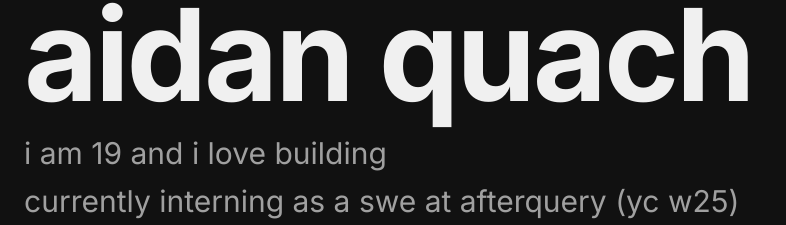
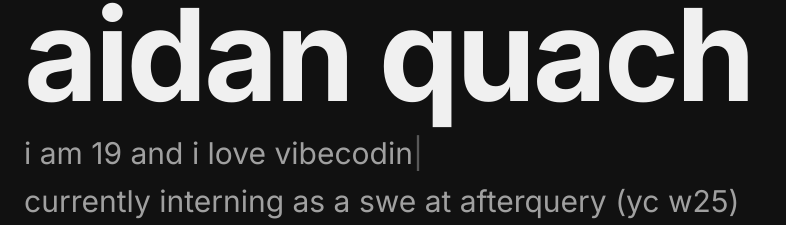
Before and after one commit to aidanq06/aidan, a Next.js app: page / in a window 1280 px wide. Shown: the part 73-298 px from the top of the page, without its empty margins (0-786 px from the left). Built offline with nearby package versions, Linux system fonts and the light colour scheme.

Commit message:
add rotating word animation to 'i love' line with typing and highlight effects

```diff
--- a/app/page.tsx
+++ b/app/page.tsx
@@ -19,6 +19,95 @@ type Project = {
   imageCount: number;
   iframeUrl?: string;
 };
+
+const LOVE_WORDS = [
+  'building', 'tennis', 'vibecoding', 'working out', 'designing',
+  'biking', 'hot weather', 'fried rice', 'late nights',
+  'hanging with friends', 'long walks', 'reruns',
+];
+const LONGEST_LOVE_WORD = 'hanging with friends';
+
+function RotatingWord() {
+  const [wordIndex, setWordIndex] = useState(0);
+  const [typedChars, setTypedChars] = useState(0);
+  const [isSelected, setIsSelected] = useState(false);
+
+  useEffect(() => {
+    let cancelled = false;
+    const word = LOVE_WORDS[wordIndex];
+    const useHighlight = wordIndex % 2 === 1; // alternate: delete, highlight, delete, highlight...
+    type Phase = 'in' | 'hold' | 'out' | 'select';
+    let phase: Phase = 'in';
+    let chars = 0;
+
+    setTypedChars(0);
+    setIsSelected(false);
+
+    function step() {
+      if (cancelled) return;
+      if (phase === 'in') {
+        chars++;
+        setTypedChars(chars);
+        if (chars < word.length) {
+          setTimeout(step, 80);
+        } else {
+          phase = 'hold';
+          setTimeout(step, 1200);
+        }
+      } else if (phase === 'hold') {
+        if (useHighlight) {
+          phase = 'select';
+          setIsSelected(true);
+          setTimeout(step, 500);
+        } else {
+          phase = 'out';
+          setTimeout(step, 0);
+        }
+      } else if (phase === 'select') {
+        setIsSelected(false);
+        setTypedChars(0);
+        setTimeout(() => {
+          if (!cancelled) setWordIndex(i => (i + 1) % LOVE_WORDS.length);
+        }, 150);
+      } else {
+        chars--;
+        setTypedChars(chars);
+        if (chars > 0) {
+          setTimeout(step, 45);
+        } else {
+          setTimeout(() => {
+            if (!cancelled) setWordIndex(i => (i + 1) % LOVE_WORDS.length);
+          }, 200);
+        }
+      }
+    }
+
+    setTimeout(step, 80);
+    return () => { cancelled = true; };
+  }, [wordIndex]); // eslint-disable-line react-hooks/exhaustive-deps
+
+  return (
+    <span className="relative inline-block overflow-hidden align-bottom whitespace-nowrap">
+      <span className="invisible select-none" aria-hidden>{LONGEST_LOVE_WORD}</span>
+      <span className="absolute inset-0 flex items-center justify-start">
+        <span
+          style={{
+            backgroundColor: isSelected ? 'var(--foreground)' : 'transparent',
+            color: isSelected ? 'var(--background)' : 'inherit',
+            borderRadius: '3px',
+            padding: isSelected ? '0 2px' : '0',
+            transition: 'background-color 0.12s ease, color 0.12s ease',
+          }}
+        >
+          {LOVE_WORDS[wordIndex].slice(0, typedChars)}
+        </span>
+        {!isSelected && (
+          <span className="animate-pulse" style={{ opacity: 0.5 }}>|</span>
+        )}
+      </span>
+    </span>
+  );
+}
 
 function ProjectItem({ project }: { project: Project }) {
   const [isHovered, setIsHovered] = useState(false);
@@ -274,7 +363,7 @@ export default function Portfolio() {
           </h1>
 
           <p className="text-2xl md:text-3xl mb-3 max-w-3xl leading-relaxed" style={{ color: 'var(--secondary)' }}>
-            i am 19 and i love building
+            i am 19 and i love <RotatingWord />
           </p>
           <p className="text-2xl md:text-3xl mb-6 max-w-3xl leading-relaxed" style={{ color: 'var(--secondary)' }}>
             currently interning as a swe at afterquery (yc w25)
```
Also changed, not shown: .claude/settings.json (added).
